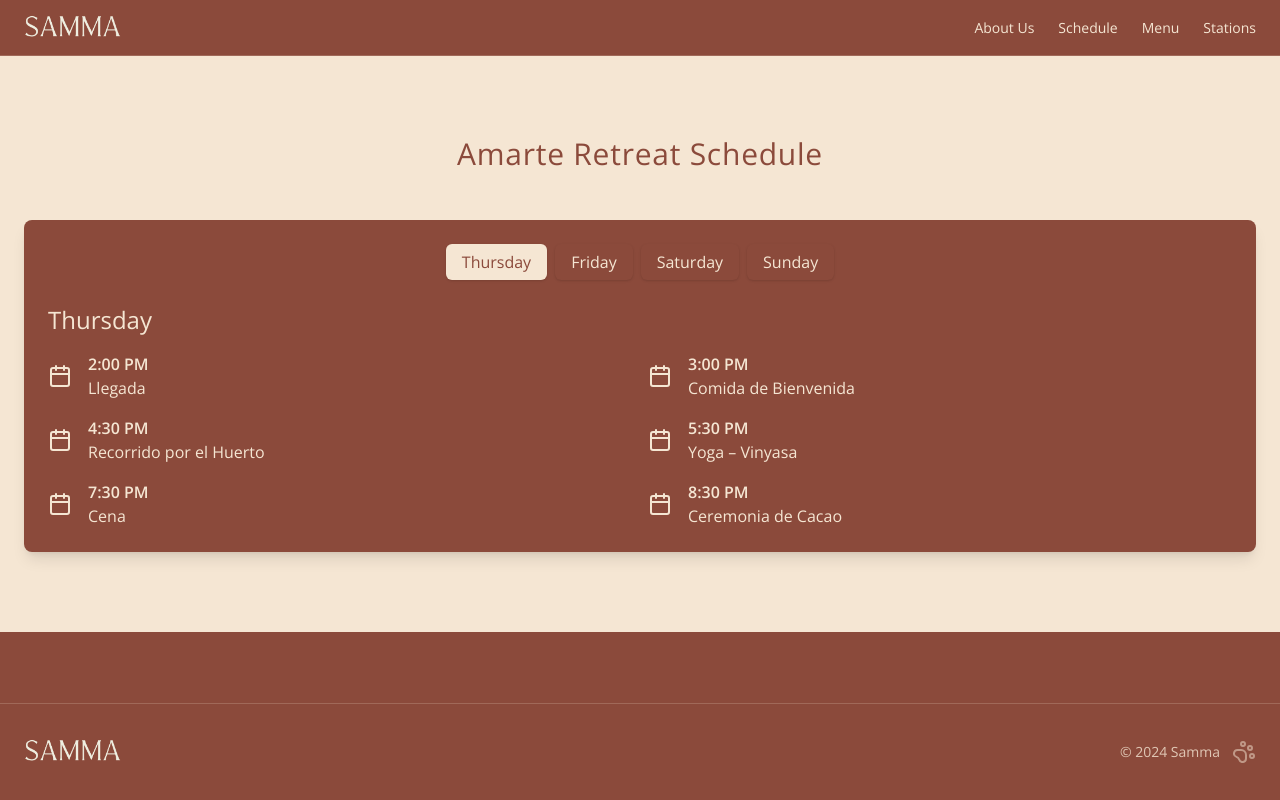
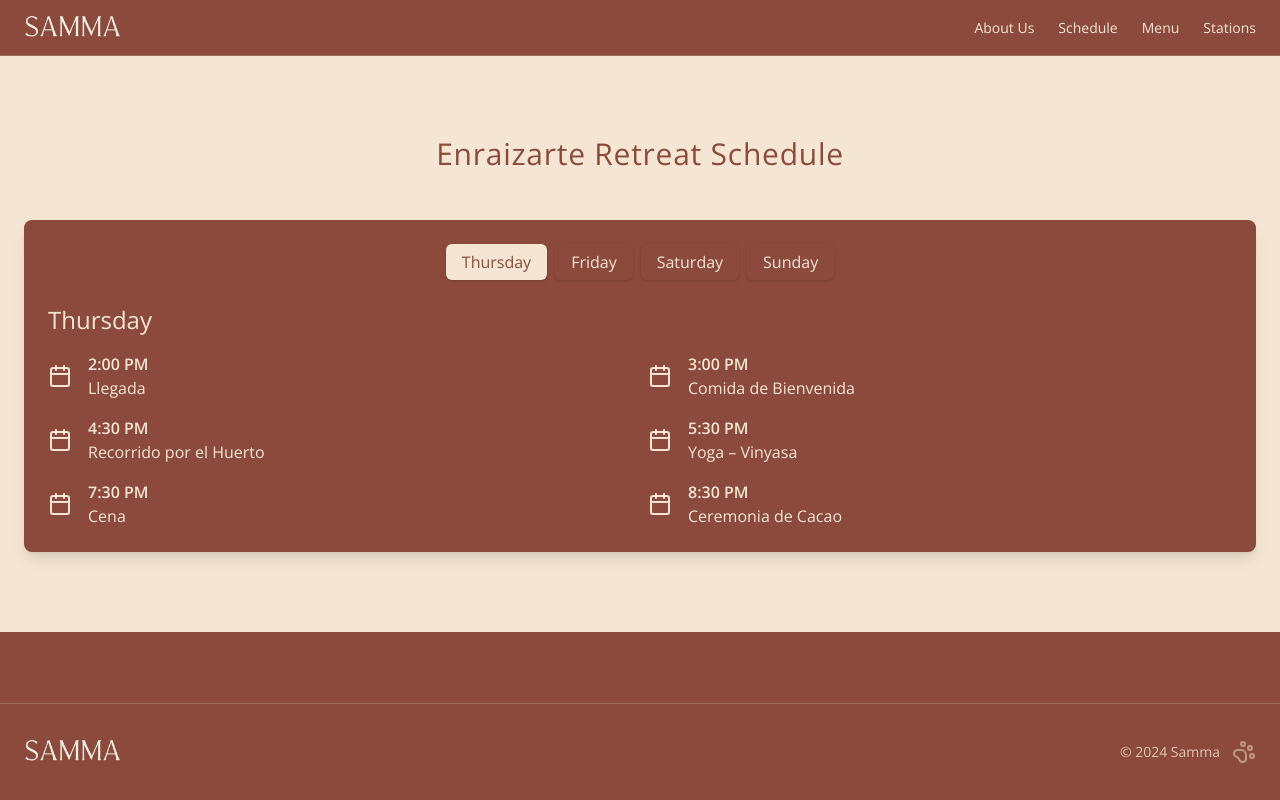
Before and after one commit to karluquis/samma, a Next.js app: page /schedule in a window 1280 px wide. Built offline with nearby package versions, Linux system fonts and the light colour scheme.

Commit message:
Update schedule.tsx

```diff
--- a/components/schedule.tsx
+++ b/components/schedule.tsx
@@ -56,7 +56,7 @@ export function Schedule() {
   return (
     <section id="schedule" className="w-full py-20 bg-[#F5E6D3] text-[#8B4A3B]">
       <div className="container px-4 md:px-6 mx-auto">
-        <h2 className="text-3xl font-normal tracking-wide text-center mb-12">Amarte Retreat Schedule</h2>
+        <h2 className="text-3xl font-normal tracking-wide text-center mb-12">Enraizarte Retreat Schedule</h2>
         <div className="bg-[#8B4A3B] text-[#F5E6D3] p-6 rounded-lg shadow-lg">
           <div className="flex flex-wrap justify-center gap-2 mb-6">
             {Object.keys(scheduleData).map((day) => (
```
